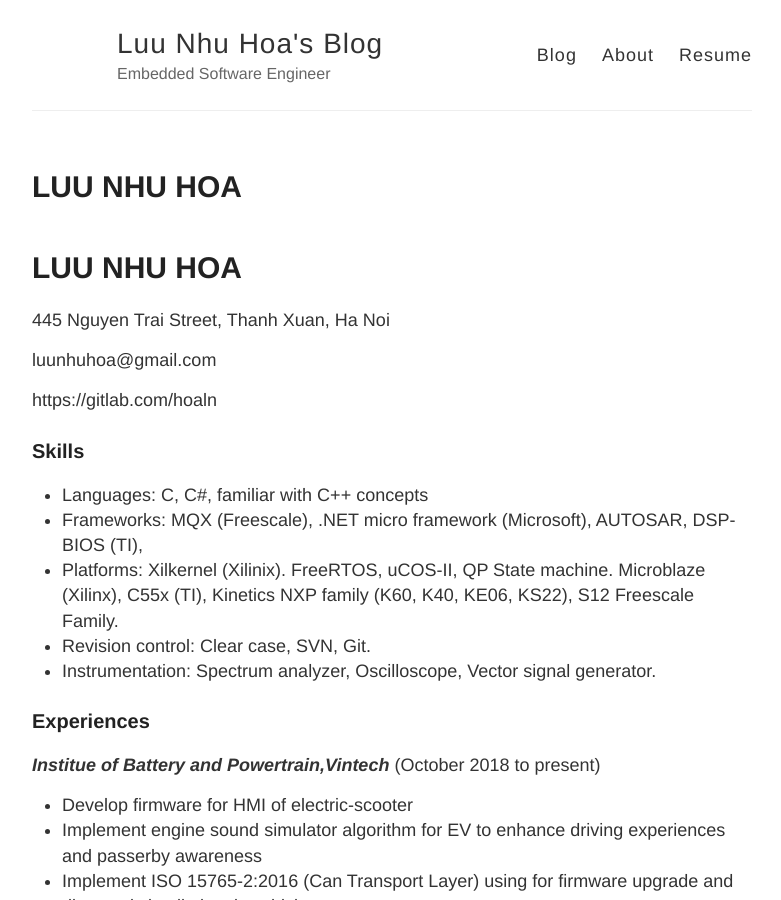
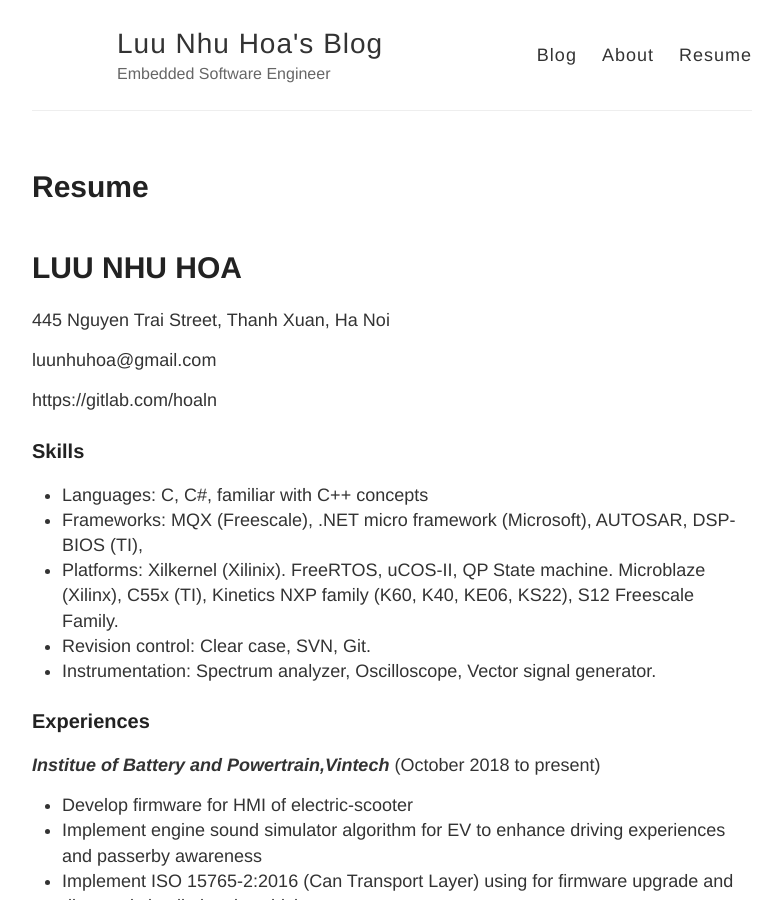
Before and after one commit to hoaln/hoaln.github.io, a Jekyll site: the page built from resume.md, in a window 1280 px wide and 900 px high. Shown: the whole window, without its empty margins (248-1029 px from the left). Built offline with Jekyll 4.4.1, drawn with Linux system fonts in a browser that asks for light colours; our own code applies the rules of GitHub Pages for plain Markdown files.

Commit message:
Update resume.md

```diff
--- a/resume.md
+++ b/resume.md
@@ -1,3 +1,9 @@
+---
+layout: page
+title: Resume
+permalink: /cv/
+---
+
 # LUU NHU HOA
 
 445 Nguyen Trai Street, Thanh Xuan, Ha Noi
```
